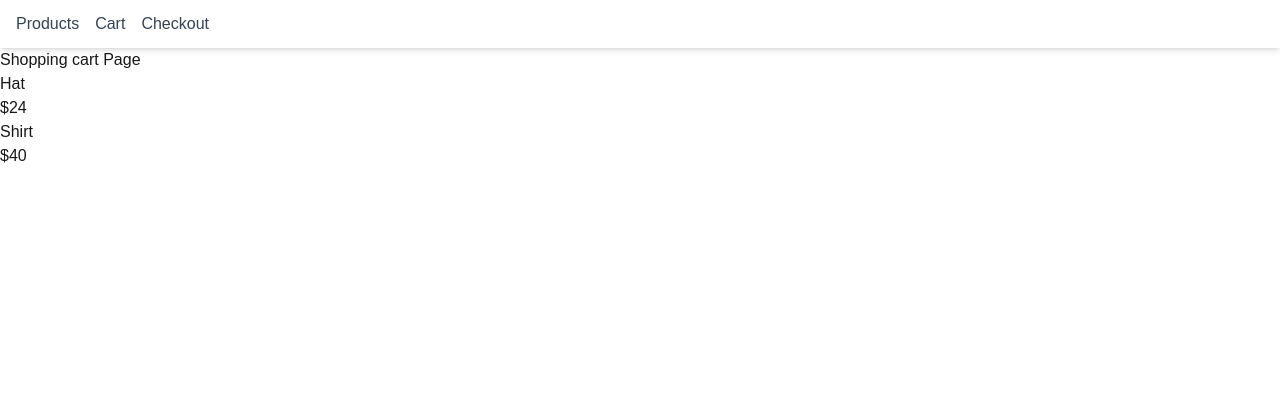
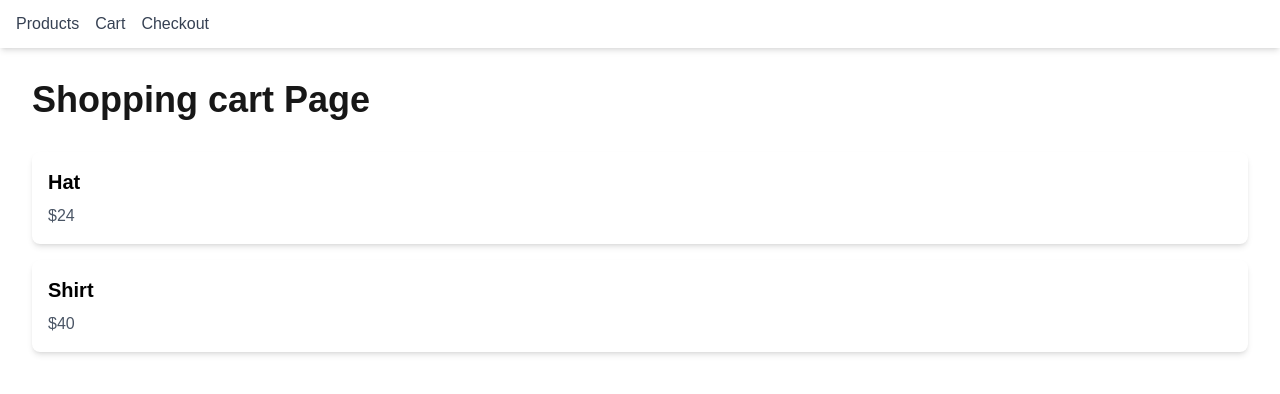
Before and after one commit to DineshJ98/ecommerce, a Next.js app: page /cart in a window 1280 px wide. Shown: the top 394 px of the page. Built offline with nearby package versions, Linux system fonts and the light colour scheme.

Commit message:
add styles to shopping cart

```diff
--- a/app/cart/page.tsx
+++ b/app/cart/page.tsx
@@ -11,14 +11,21 @@ export default function ProductsCartPage() {
     const cartProducts = cartID.map(id => products.find( prod => prod.id === id)!);
 
 
-    return (<>
-    <h1>Shopping cart Page</h1>
-    {
-        cartProducts.map(product => (
-            <Link key={product.id} href={ '/products/' + product.id }>
-                <h1>{product.name}</h1>
-                <p>${product.price}</p>
-            </Link>
-        ))}
-    </>)
+    return (
+    <div className="container mx-auto p-8">
+    <h1 className="text-4xl font-bold mb-8">Shopping cart Page</h1>
+    <ul className="space-y-4">
+        {
+            cartProducts.map(product => (
+                <li key={product.id} className="bg-white rounded-lg shadow-md p-4 hover:shadow-lg transition duration-300">
+                <Link href={ '/products/' + product.id }>
+                    <h3 className="text-xl text-black font-semibold mb-2">{product.name}</h3>
+                    <p className="text-gray-600">${product.price}</p>
+                </Link>
+                </li>
+            ))
+        }
+    </ul>
+    </div>
+    )
 }
```
